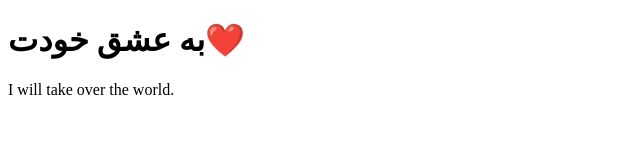
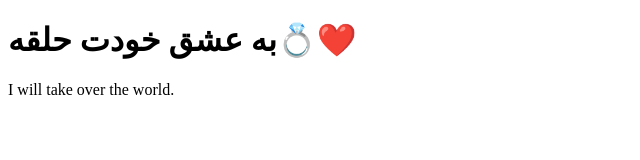
Before and after one commit to coolbaby11/coolbaby11.github.io, a plain HTML site: page index.html in a window 1280 px wide. Shown: the whole page, without its empty margins (0-640 px from the left). Drawn offline with Linux system fonts and the light colour scheme.

Commit message:
Update index.html

```diff
--- a/index.html
+++ b/index.html
@@ -5,7 +5,7 @@
   <title>سایت من</title>
 </head>
 <body>
-  <h1>به عشق خودت❤️</h1>
+  <h1>به عشق خودت حلقه💍❤️</h1>
   <p>I will take over the world.</p>
 </body>
 </html>
```
